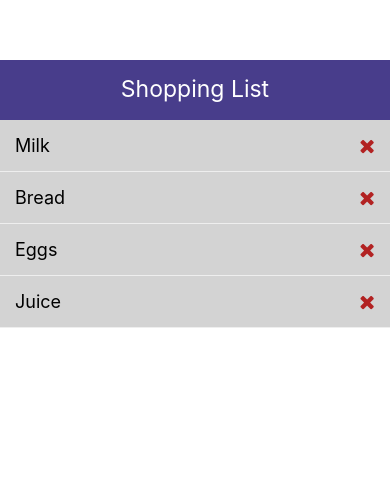
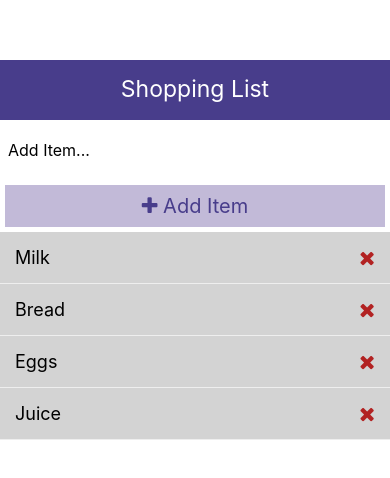
Before and after one commit to lukeclimen/ReactNativeSpike, a React Native app: screen / in a window 390 px wide. Shown: the top 478 px of the page. Built offline with nearby package versions, Linux system fonts and the light colour scheme.

Commit message:
Add AddItem component to App

```diff
--- a/App.jsx
+++ b/App.jsx
@@ -2,6 +2,7 @@ import {useState} from 'react';
 import {View, Text, StyleSheet, FlatList} from 'react-native';
 import Header from './components/Header';
 import ListItem from './components/ListItem';
+import AddItem from './components/AddItem';
 
 const App = () => {
   const [items, setItems] = useState([
@@ -20,6 +21,7 @@ const App = () => {
   return (
     <View style={Styles.container}>
       <Header title="Shopping List" />
+      <AddItem />
       <FlatList
         data={items}
         renderItem={({item}) => (
--- a/components/AddItem.jsx
+++ b/components/AddItem.jsx
@@ -20,10 +20,6 @@ const AddItem = ({}) => {
   );
 };
 
-Header.defaultProps = {
-  title: 'Shopping List',
-};
-
 const Styles = StyleSheet.create({
   input: {
     height: 60,
```
